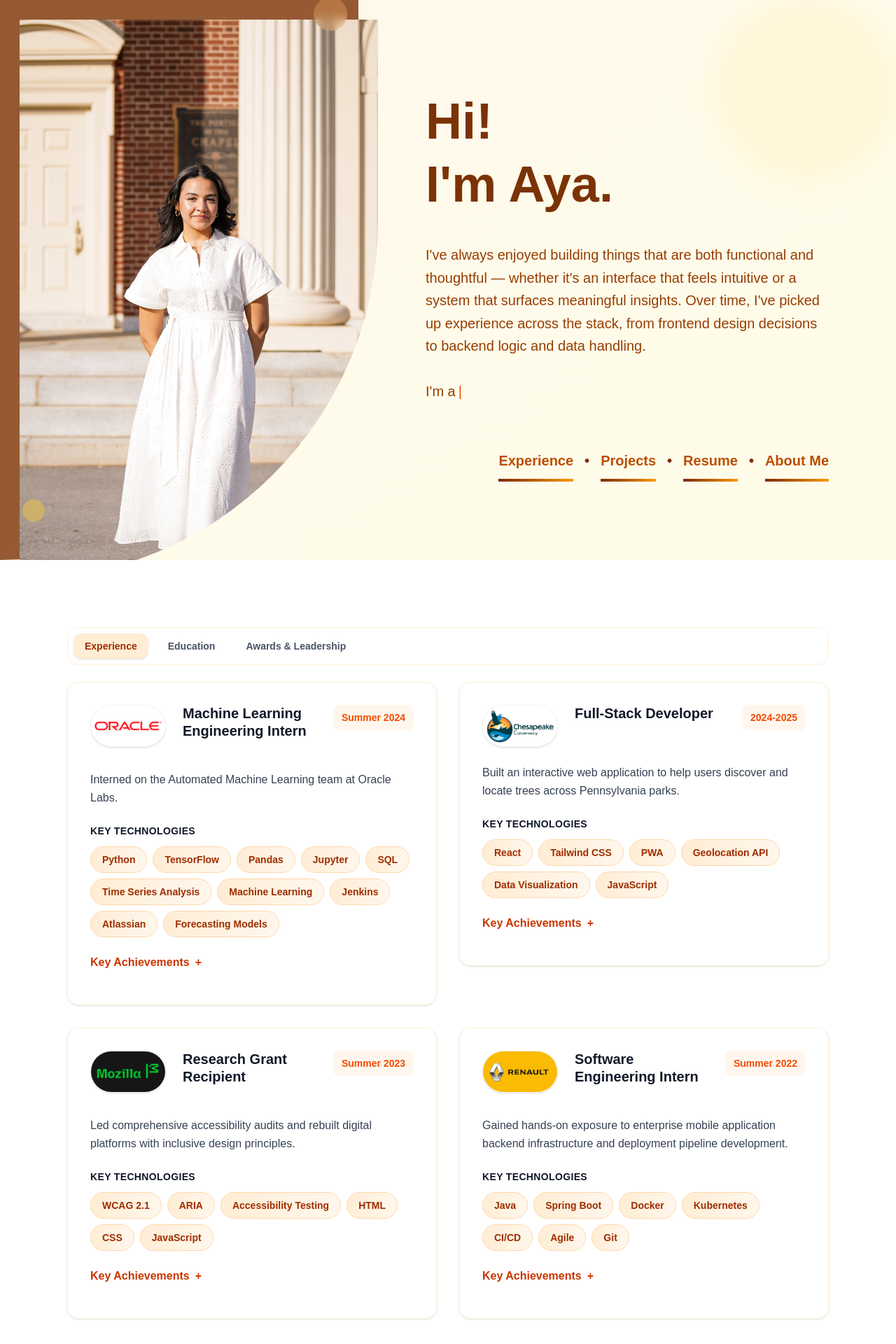
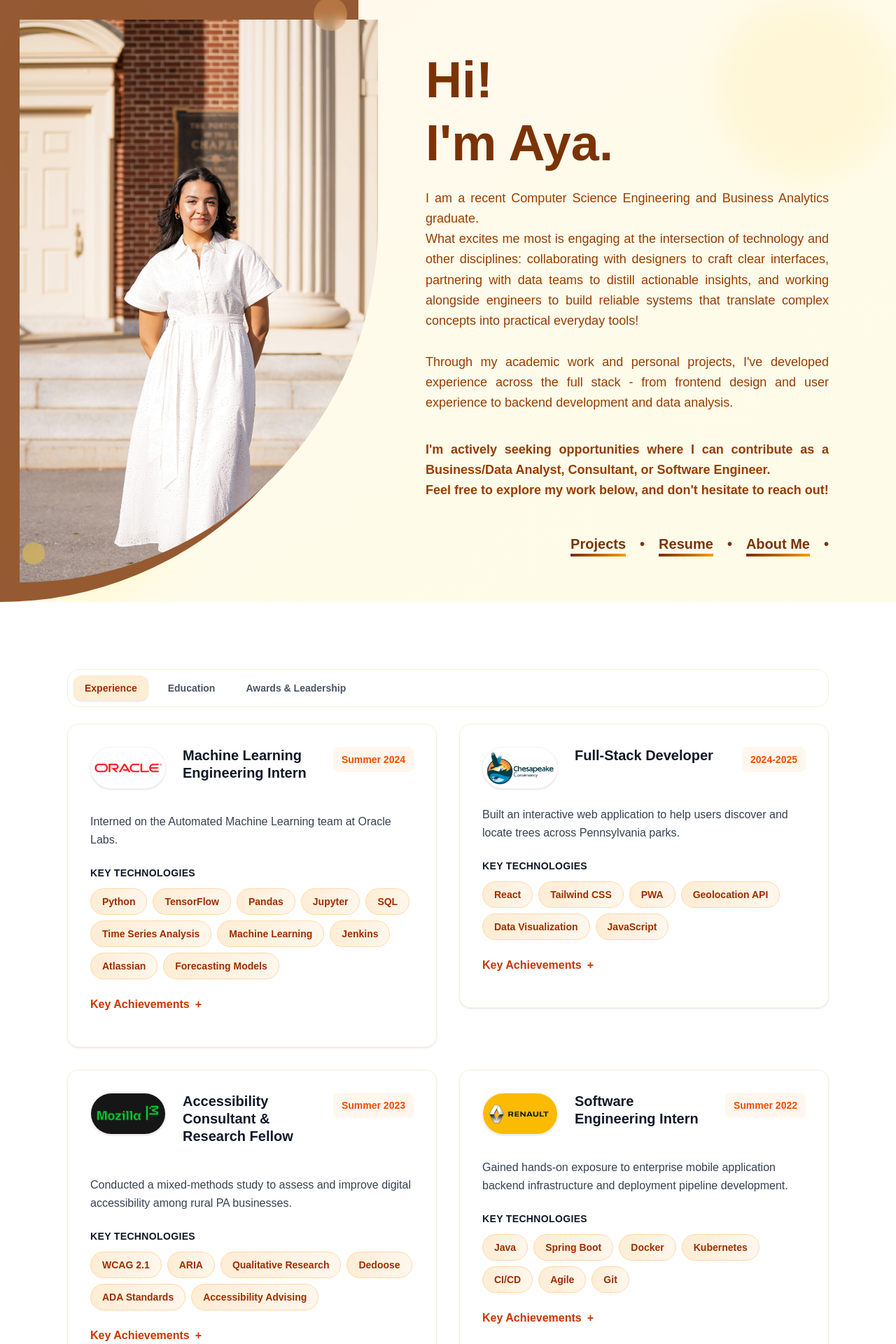
Before and after one commit to ayatarist/ayatarist.github.io, a Next.js app: page / in a window 1280 px wide. Shown: the top 1920 px of the page at 70% size. Built offline with nearby package versions, Linux system fonts and the light colour scheme.

Commit message:
awards & leadership addition

```diff
--- /dev/null
+++ b/src/components/AwardsAndLeadership.tsx.tsx
@@ -0,0 +1,49 @@
+'use client'
+import React from 'react';
+
+export default function AwardsAndLeadership() {
+  return (
+    <section
+      id="awards"
+      className="relative w-full bg-white py-24 px-4 sm:px-6 md:px-12 lg:px-24"
+    >
+      <h2 className="text-3xl font-bold text-amber-900 mb-6">
+        Awards & Leadership
+      </h2>
+      <ul className="list-disc list-inside space-y-4 text-gray-700">
+        <li>
+          <a
+            href="http://mozillafoundation.org/en/responsible-computing-challenge/"
+            target="_blank"
+            rel="noopener noreferrer"
+            className="font-semibold text-amber-700 hover:underline"
+          >
+            Bucknell Boulder Mozilla Tech Fellow
+          </a>
+          : Selected for Mozilla Foundation's Responsible Computing Challenge; researched digital accessibility under Professor Ross to evaluate rural businesses' WCAG compliance and develop actionable recommendations.
+        </li>
+        <li>
+          <span className="font-semibold">French Teaching Assistant</span>, Bucknell University
+        </li>
+        <li>
+          <span className="font-semibold">Class Representative</span>, Society of Women Engineers
+        </li>
+        <li>
+          <span className="font-semibold">Founder & President</span>, Middle Eastern North African Student Association
+        </li>
+        <li>
+          <span className="font-semibold">Michael M. & Lillian Amber Fremont Scholar</span>
+        </li>
+        <li>
+          <span className="font-semibold">Grace Hopper Scholar ’24</span>
+        </li>
+        <li>
+          <span className="font-semibold">Society of Women Engineers Scholar ’24</span>
+        </li>
+        <li>
+          <span className="font-semibold">Dean’s List</span> ’22, ’23, ’24
+        </li>
+      </ul>
+    </section>
+  );
+}
--- a/src/components/ExperienceP.tsx
+++ b/src/components/ExperienceP.tsx
@@ -6,9 +6,9 @@ import { MapPin, Briefcase, Users, GraduationCap } from 'lucide-react'
 
 interface TimelineEntry {
   id: string
-  date: string
+  date?: string
   dateRange?: string
-  title: string
+  title?: string
   description: string
   achievements: string[]
   skills: string[]
@@ -58,15 +58,19 @@ const timelineData: Record<'professional' | 'education' | 'leadership', Timeline
     {
       id: 'mozilla-2023',
       date: 'Summer 2023',
-      title: 'Research Grant Recipient',
+      title: 'Accessibility Consultant & Research Fellow',
       description:
-        'Led comprehensive accessibility audits and rebuilt digital platforms with inclusive design principles.',
+        'Conducted a mixed‑methods study to assess and improve digital accessibility among rural PA businesses.',
       achievements: [
-        'Conducted WCAG 2.1 compliance audits for 15+ educational websites',
-        'Rebuilt Bucknell Digital Scholarship portal with ARIA-driven design',
-        'Improved screen-reader usability by 65% through accessibility enhancements',
+        'Audited 15+ educational websites for WCAG 2.1 compliance, boosting adherence by 65%',
+        'Led semi‑structured interviews with digital accessibility specialists and rural business owners to surface practical barriers',
+        'Synthesized qualitative data in Dedoose to identify recurring compliance gaps and user pain points',
+        'Reviewed ADA Accessibility Standards and emerging legislation to inform audit criteria',
+        'Delivered tailored advisory sessions, translating technical findings into clear, actionable recommendations for business owners'
       ],
-      skills: ['WCAG 2.1', 'ARIA', 'Accessibility Testing', 'HTML', 'CSS', 'JavaScript'],
+      skills: [
+        'WCAG 2.1', 'ARIA', 'Qualitative Research', 'Dedoose', 'ADA Standards', 'Accessibility Advising'
+      ],
       logo: '/img/true.png',
       logoPosition: 'center bottom',
       logoScale: 2.1,
@@ -132,76 +136,25 @@ const timelineData: Record<'professional' | 'education' | 'leadership', Timeline
     },
   ],
   leadership: [
-    // {
-    //   id: 'swe-rep-2024',
-    //   date: '2023-2024',
-    //   dateRange: 'Aug 2023 – Dec 2024',
-    //   title: 'Class Representative',
-    //   organization: 'Society of Women Engineers',
-    //   description:
-    //     'Led initiatives to grow SWE membership and engagement across the engineering community.',
-    //   achievements: [
-    //     'Represented 200+ students in advocacy and programming decisions',
-    //     'Organized technical workshops and networking events',
-    //     'Increased membership by 30% through targeted outreach campaigns',
-    //   ],
-    //   skills: [],
-    //   logo: '/img/swe-logo.png',
-    //   logoPosition: 'center',
-    //   logoScale: 1,
-    // },
-    // {
-    //   id: 'dean-intern-2023',
-    //   date: '2022-2023',
-    //   dateRange: 'Sep 2022 – May 2023',
-    //   title: 'Strategic Planning Intern',
-    //   organization: "Engineering Dean's Office",
-    //   location: 'Bucknell University',
-    //   description:
-    //     'Led cross-functional team coordination for major engineering events and student engagement initiatives.',
-    //   achievements: [
-    //     'Managed 17-member board for Engineering Week programming',
-    //     'Analyzed attendance metrics and engagement data',
-    //     'Presented insights that strengthened student-faculty collaboration',
-    //   ],
-    //   skills: [],
-    //   logo: '/img/bucknell.png',
-    //   logoPosition: 'center',
-    //   logoScale: 1,
-    // },
-    // {
-    //   id: 'menaa-founder',
-    //   date: '2022-2024',
-    //   title: 'Founder & President',
-    //   organization: 'MENA Association at Bucknell',
-    //   description:
-    //     'Established and led cultural organization promoting Middle Eastern and North African awareness on campus.',
-    //   achievements: [
-    //     'Founded organization from concept to 50+ active members',
-    //     'Organized cultural events and educational programming',
-    //     'Secured funding and partnerships for sustainable growth',
-    //   ],
-    //   skills: [],
-    //   logo: '/img/bucknell.png',
-    //   logoPosition: 'center',
-    //   logoScale: 1,
-    // },
-    // {
-    //   id: 'awards',
-    //   date: '2022-2024',
-    //   title: 'Recognition & Awards',
-    //   organization: '',
-    //   description: '',
-    //   achievements: [
-    //     'First Global Challenge Alumni Founding Member',
-    //     'Pioneer Scholar',
-    //     'Fremont Scholar at Bucknell for Leadership and Academic Excellence',
-    //   ],
-    //   skills: [],
-    //   logo: '',
-    //   logoPosition: 'center',
-    //   logoScale: 1,
-    // },
+    {
+      id: 'awards-leadership',
+      description: '',
+      achievements: [
+        'Bucknell Boulder Mozilla Tech Fellow — Selected for Mozilla Foundation\'s Responsible Computing Challenge',
+        '    • Researched digital accessibility under Professor Ross to evaluate rural businesses\' WCAG compliance and develop actionable recommendations',
+        'Digital Humanities Research Assistant — Digital Humanities & French Department',
+        'French Teaching Assistant — Bucknell University',
+        'Leadership Intern — College of Engineering',
+        '    • Led cross-departmental student initiatives and facilitated communication between engineering students and faculty leadership',
+        'Class Representative — Society of Women Engineers',
+        'Founder & President — Middle Eastern North African Student Association',
+        'Michael M. & Lillian Amber Fremont Scholar',
+        'Grace Hopper Advancing Inclusion Scholar \'24',
+        'Society of Women Engineers Scholar \'24',
+        'Dean\'s List \'22, \'23, \'24'
+      ],
+      skills: [],
+    },
   ],
 }
 
@@ -281,7 +234,7 @@ const TimelineCard: React.FC<TimelineCardProps> = ({ entry, index, active }) =>
   const showAchievements = entry.achievements.length > 0
 
   // For leadership section, show achievements directly without expand/collapse
-  const showAchievementsDirectly = active === 'leadership' && entry.id === 'awards'
+  const showAchievementsDirectly = active === 'leadership'
 
   return (
     <div
@@ -355,15 +308,42 @@ const TimelineCard: React.FC<TimelineCardProps> = ({ entry, index, active }) =>
         )}
 
         {/* Show achievements directly for awards in leadership section */}
-        {showAchievementsDirectly && (
+        {showAchievementsDirectly && showAchievements && (
           <div className="bg-orange-25 rounded-xl p-4 border border-orange-100">
             <ul className="space-y-3">
-              {entry.achievements.map((achievement, i) => (
-                <li key={i} className="text-gray-700 text-sm flex items-start gap-3">
-                  <div className="w-2 h-2 bg-orange-400 rounded-full mt-2 flex-shrink-0"></div>
-                  <span>{achievement}</span>
-                </li>
-              ))}
+              {entry.achievements.map((achievement, i) => {
+                const isIndented = achievement.startsWith('    •');
+                const hasOrganization = achievement.includes(' — ') && !isIndented;
+
+                if (isIndented) {
+                  return (
+                    <li key={i} className="text-gray-600 text-sm flex items-start gap-3 ml-4">
+                      <span className="italic">{achievement.replace('    • ', '')}</span>
+                    </li>
+                  );
+                }
+
+                if (hasOrganization) {
+                  const [position, organization] = achievement.split(' — ');
+                  return (
+                    <li key={i} className="text-gray-700 text-sm flex items-start gap-3">
+                      <div className="w-2 h-2 bg-orange-400 rounded-full mt-2 flex-shrink-0"></div>
+                      <span>
+                        <span className="font-semibold">{position}</span>
+                        <span className="text-orange-700"> — {organization}</span>
+                      </span>
+                    </li>
+                  );
+                }
+
+
+                return (
+                  <li key={i} className="text-gray-700 text-sm flex items-start gap-3">
+                    <div className="w-2 h-2 bg-orange-400 rounded-full mt-2 flex-shrink-0"></div>
+                    <span className="font-medium">{achievement}</span>
+                  </li>
+                );
+              })}
             </ul>
           </div>
         )}
@@ -407,16 +387,18 @@ const TimelineCard: React.FC<TimelineCardProps> = ({ entry, index, active }) =>
 export default function ProfessionalTimeline() {
   const [active, setActive] = useState<SectionKey>('professional')
   const entries = timelineData[active]
-  const sortedEntries = [...entries].sort((a, b) => parseInt(b.date) - parseInt(a.date))
+  const sortedEntries = [...entries].sort((a, b) => parseInt(b.date || '0') - parseInt(a.date || '0'))
 
   return (
-    <section id="timeline" className="relative w-full bg-white py-24 px-4 sm:px-6 md:px-12 lg:px-24">
+    <section id="experience" className="relative w-full bg-white py-24 px-4 sm:px-6 md:px-12 lg:px-24">
       <div className="max-w-7xl mx-auto">
         <Tabs active={active} setActive={setActive} />
-        <div className="grid grid-cols-1 sm:grid-cols-2 gap-8">
+        <div className={`grid gap-8 ${active === 'leadership' ? 'grid-cols-1' : 'grid-cols-1 sm:grid-cols-2'}`}>
           {sortedEntries.map((entry, idx) => (
             <TimelineCard key={entry.id} entry={entry} index={idx} active={active} />
           ))}
         </div>
       </div>
-    </section> )}
+    </section>
+  )
+}
--- a/src/components/HeroP.tsx
+++ b/src/components/HeroP.tsx
@@ -47,7 +47,7 @@ const TypewriterText: React.FC<TypewriterTextProps> = ({
 
 export default function Hero() {
   return (
-    <section className="relative w-full min-h-screen overflow-visible lg:overflow-hidden bg-gradient-to-br from-orange-50 via-amber-50 to-yellow-50">
+    <section id="home" className="relative w-full min-h-screen overflow-visible lg:overflow-hidden bg-gradient-to-br from-orange-50 via-amber-50 to-yellow-50">
       {/* Add the float animation CSS */}
       <style jsx>{`
         @keyframes float {
@@ -76,65 +76,66 @@ export default function Hero() {
       `}</style>
 
       <div className="absolute inset-0 opacity-20">
-        <div className="absolute top-0 left-0 w-64 h-64 bg-orange-200 rounded-full mix-blend-multiply filter blur-xl animate-float" />
+        <div className="absolute top-0 left-0 w-64 h-80 bg-orange-200 rounded-full mix-blend-multiply filter blur-xl animate-float" />
         <div className="absolute top-0 right-0 w-64 h-64 bg-amber-200 rounded-full mix-blend-multiply filter blur-xl animate-float-delay-5" />
         <div className="absolute bottom-0 left-0 w-64 h-64 bg-yellow-200 rounded-full mix-blend-multiply filter blur-xl animate-float-delay-10" />
       </div>
 
-      <div className="relative z-20 flex flex-col lg:flex-row h-200">
+      <div className="relative z-5 flex flex-col lg:flex-row "> {/* if u add h-200 you will fix the desktop issue but otherwise it's across device friendly */}
         <div className="w-full lg:w-2/5 h-full lg:h-full relative order-1 lg:order-1">
           {/* Black background layer behind your image - with padding to show the black */}
-          <div className="absolute inset-0 bg-amber-900 opacity-80 lg:rounded-br-[1000px]" />
+          <div className="absolute inset-0 bg-amber-900 opacity-80 lg:rounded-br-[1300px]" />
 
           <img
             src="/img/pic.jpg"
             alt="Aya Tarist"
-            className="relative w-full h-full object-cover lg:rounded-br-[1000px] transform scale-100 hover:scale-110 transition-transform duration-200 m-7"
+            className="relative w-full h-full object-cover lg:rounded-br-[1000px] transform scale-100 hover:scale-130 transition-transform duration-200 m-7"
             style={{ objectPosition: '60% 90%' }}
           />
           <div className="absolute top-4 right-4 w-12 h-12 bg-orange-300/30 rounded-full backdrop-blur-sm animate-[float_4s_ease-in-out_infinite]" />
           <div className="absolute bottom-10 left-8 w-8 h-8 bg-amber-300/40 rounded-full backdrop-blur-sm animate-[float_6s_ease-in-out_infinite_2s]" />
         </div>
 
-        <div className="w-full lg:w-3/5 flex flex-col justify-center px-6 sm:px-8 md:px-12 lg:px-16 xl:px-24 py-10 order-2 lg:order-2">
-          <h1 className="text-3xl sm:text-4xl md:text-5xl lg:text-7xl font-extrabold leading-tight text-amber-900 mb-10">
+        <div className="w-full lg:w-3/5 flex flex-col justify-center px-6 sm:px-8 md:px-12 lg:px-16 xl:px-24 py-4 order-2 lg:order-2">
+          <h1 className="text-xl sm:text-xl md:text-xl lg:text-7xl font-extrabold leading-tight text-amber-900 mb-5">
             <TypewriterText text="Hi!" speed={200} />
             <br />
             <span className="bg-gradient-to-r from-orange-600 via-amber-600 to-yellow-600 bg-clip-text">
-              <TypewriterText text="I'm Aya." speed={120} delay={100} />
+              <TypewriterText text="I'm Aya." speed={140} delay={100} />
             </span>
           </h1>
 
-          <p className="text-base sm:text-lg md:text-xl text-amber-800 max-w-1xl leading-relaxed mb-5">
+          <p className="text-base sm:text-lg md:text-1xl text-amber-800 max-w-7xl leading-relaxed mb-2 text-justify">
             <TypewriterText
               text={
-                "I've always enjoyed building things that are both functional and thoughtful — whether it's an interface that feels intuitive or a system that surfaces meaningful insights. Over time, I've picked up experience across the stack, from frontend design decisions to backend logic and data handling.\n" +
+                "I am a recent Computer Science Engineering and Business Analytics graduate." +
                 "\n"+
-                "I'm actively seeking opportunities in Software Engineering, Business Analysis, Consulting, and Data Analysis.\n" +
-                "Feel free to check out my projects below & let's connect! I'd love to chat."
+                "What excites me most is engaging at the intersection of technology and other disciplines: collaborating with designers to craft clear interfaces, partnering with data teams to distill actionable insights, and working alongside engineers to build reliable systems that translate complex concepts into practical everyday tools! \n"+
+                "\n"+
+                "Through my academic work and personal projects, I've developed experience across the full stack - from frontend design and user experience to backend development and data analysis. \n" +
+                "\n"
               }
-              speed={20}
-              delay={100}
+              speed={10}
+              delay={20}
+            />
+          </p>
+          <p className="text-base sm:text-lg md:text-1xl text-amber-800 font-semibold max-w-5xl leading-relaxed mb-2 text-justify">
+            <TypewriterText
+              text={
+                "I'm actively seeking opportunities where I can contribute as a Business/Data Analyst, Consultant, or Software Engineer.\n" +
+                "Feel free to explore my work below, and don't hesitate to reach out! "
+              }
+              speed={30}
+              delay={50}
             />
           </p>
 
-          {/* <div className="mb-8 flex flex-col sm:flex-row gap-7 justify-center">
-            <a
-              href="#contact"
-              className="group inline-flex items-center justify-center px-3 py-2 bg-transparent border-2 border-amber-600 text-amber-700 font-semibold rounded-full hover:bg-amber-600 hover:text-white transition-all duration-300 shadow-lg hover:shadow-xl transform hover:-translate-y-1"
-            >
-              Let's Connect!
-              <svg className="ml-2 w-5 h-3 group-hover:scale-110 transition-transform" fill="none" stroke="currentColor" viewBox="0 0 24 24">
-                <path strokeLinecap="round" strokeLinejoin="round" strokeWidth={3} d="M8 12h.01M12 12h.01M16 12h.01M21 12c0 4.418-4.03 8-9 8a9.863 9.863 0 01-4.255-.949L3 20l1.395-3.72C3.512 15.042 3 13.574 3 12c0-4.418 4.03-8 9-8s9 3.582 9 8z" />
-              </svg>
-            </a>
-          </div> */}
-
           {/* Navigation moved to bottom-right */}
-          <div className="flex justify-end mt-12">
-            <nav className="flex flex-wrap items-center justify-end gap-4 text-lg sm:text-xl font-bold text-amber-700">
+          <div className="flex justify-end mt-10">
+            <nav className="flex flex-wrap items-center justify-end gap-5 text-lg sm:text-xl font-semibold text-amber-900">
               {[
-                { href: "#timeline", text: "Experience" },
+                // { href: "#home", text: "Home" },
+                // { href: "#experience", text: "Experience" },
                 { href: "#projects", text: "Projects" },
                 { href: "/docs/resume.pdf", text: "Resume", external: true },
                 { href: "#about", text: "About Me" },
@@ -146,9 +147,9 @@ export default function Hero() {
                     className="hover:text-orange-600 transition-all duration-300 relative"
                   >
                     {item.text}
-                    <span className="absolute -bottom-4 left-0 w-full h-1 bg-gradient-to-r from-orange-900 to-amber-500" />
+                    <span className="absolute -bottom-1 left-0 w-full h-1 bg-gradient-to-r from-orange-900 to-amber-500" />
                   </a>
-                  {idx < 3 && <span className="text-orange-900">•</span>}
+                  {idx < 4 && <span className="text-amber-900">•</span>}
                 </React.Fragment>
               ))}
             </nav>
--- a/src/components/footerP.tsx
+++ b/src/components/footerP.tsx
@@ -19,12 +19,6 @@ export default function PortfolioFooter() {
       value: '+1 (541) 787-9650',
       href: 'tel:+15417879650',
     },
-    {
-      icon: MapPin,
-      label: 'Location',
-      value: 'New York, NY',
-      href: null,
-    },
   ]
 
   const socialLinks = [
@@ -37,12 +31,7 @@ export default function PortfolioFooter() {
       icon: Github,
       label: 'GitHub',
       href: 'https://github.com/ayatarist',
-    },
-    {
-      icon: ExternalLink,
-      label: 'Portfolio',
-      href: 'https://yourportfolio.com',
-    },
+    }
   ]
 
   return (
@@ -96,7 +85,7 @@ export default function PortfolioFooter() {
         <div className="max-w-6xl mx-auto px-4 sm:px-6 md:px-12 flex flex-col md:flex-row justify-between items-center text-xs">
           <p className="text-amber-900">© {2024} Aya Tarist. All rights reserved.</p>
           <div className="flex flex-wrap gap-4 mt-2 md:mt-0">
-            {['About', 'Experience', 'Projects', 'Contact'].map((section) => (
+            {['Home', 'Experience', 'Projects', 'Contact'].map((section) => (
               <a
                 key={section}
                 href={`#${section.toLowerCase()}`}
@@ -108,4 +97,6 @@ export default function PortfolioFooter() {
           </div>
         </div>
       </div>
-    </footer> )}
+    </footer>
+  )
+}
```
Also changed, not shown: src/components/ProjectsOverview.tsx (+4 -4 lines), public/favicon.png.
